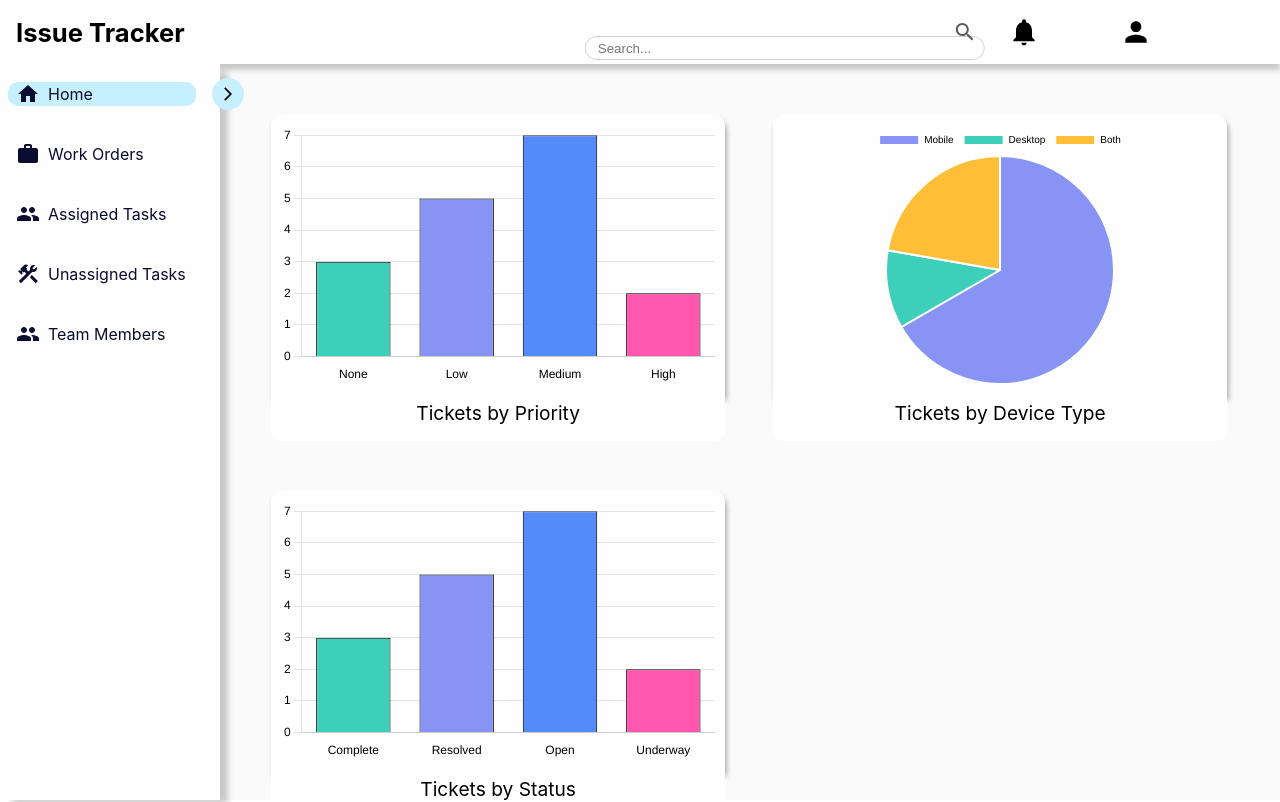
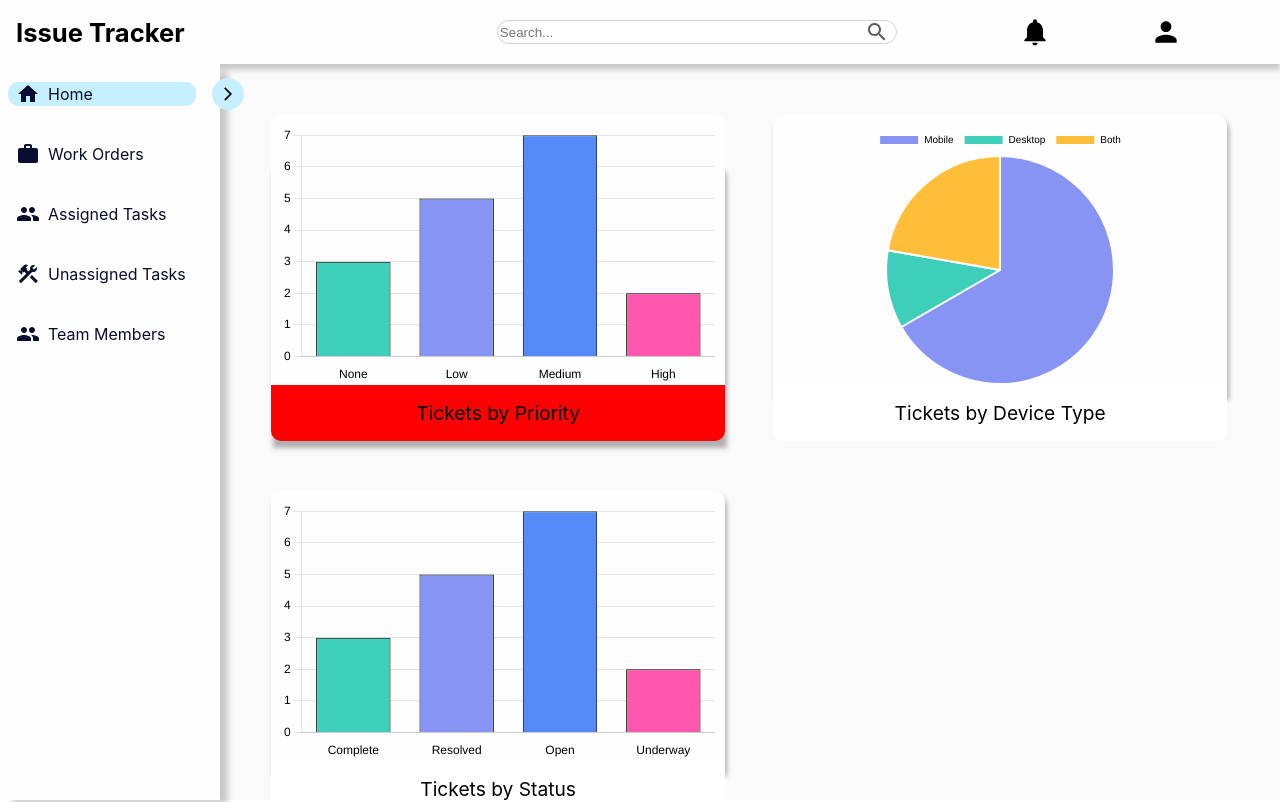
Before and after one commit to Theoryofrelativity1915/ProjectFlow, a React (Create React App) app in the folder frontend/: page / in a window 1280 px wide. Shown: the top 802 px of the page. Built offline with nearby package versions, Linux system fonts and the light colour scheme.

Commit message:
Auth complete

```diff
--- a/frontend/src/css/header.css
+++ b/frontend/src/css/header.css
@@ -1,42 +1,35 @@
 .navigation-bar{
     display: flex;
     justify-content: space-between;
+    height: 4rem;
     align-items: center;
-    height: 4rem;
     box-shadow: 0px 6px 5px rgba(0, 0, 0, 0.2);
     background-color: var(--background-color);
+}
+
+h1{
+    white-space: nowrap;
+    margin-left: 1rem;
+    font-size: clamp(1.25rem, 2vw, 3rem);
 }
 
 .navigation-list{
     display: flex;
     justify-content: flex-end;
     align-items: center;
-    width: 100%;
-    height: 100%;
-    list-style-type: none;
+    width: 80%;
 }
+
 .navigation-list li{
     display: flex;
-    position: relative;
-    justify-content: center;
-}
-
-.navigation-list li:nth-child(2){
-    padding-right: 4rem;
-}
-
-.navigation-list li:last-child{
-    margin-right: 8rem;
+    align-items: center;
+    justify-content: flex-end;
+    margin-right: 10%;
+    padding: 0;
 }
 
 .search-bar{
-    display: flex;
-    position: relative;
-    justify-content: center;
-    align-items: center;
-    padding-right: clamp(1rem, 3rem, 5rem);
-    translate: 6vw;
-    width: 40vw;
+    min-width: max(220px, 25%);
 }
 
 .search-bar .icon{
@@ -48,42 +41,25 @@
     transition: color var(--animation-timing);
 }
 
-.search-bar .icon:hover{
-    color: black;
-    transition: color var(--animation-timing);
-}
-
 .search-bar input{
+    margin: 0;
     width: clamp(40px, 45vw, 400px);
-
     height: 1.5rem;
     border: 1px solid rgb(209, 209, 209);
     border-radius: 16px;
 }
-
-.search-bar input:first-child{
-    padding-left: .75rem;
+.search-bar input:focus{
+    outline: 1px solid var(--accent-color);
+    color: black;
 }
 
-.search-bar input:focus{
-    outline: 1px solid var(--accent-color);
-}
 
-h1{
-    white-space: nowrap;
-    margin-left: 1rem;
-    margin-right: 1rem;
-    font-size: clamp(1.25rem, 2vw, 3rem);
-}
-
-@media only screen and (max-width: 529px){
+@media only screen and (max-width: 600px){
     .navigation-list li:nth-child(2),
     .navigation-list li:nth-child(3){
         display: none;
     }
     .search-bar{
         padding-right: 10px;
-        translate: -23vw;
-        width: 90vw;
     }
 }
--- a/frontend/src/css/home.css
+++ b/frontend/src/css/home.css
@@ -32,12 +32,23 @@
     width: 30%;
     height: 280px;
     border-radius: 10px 10px 0 0;
-    box-shadow: 2px 5px 5px rgba(0, 0, 0, 0.3);
+    box-shadow: 2px calc(5px + 3rem) 5px rgba(0, 0, 0, 0.3);
     background-color: var(--background-color);
+    align-items: center;
+}
+
+section{
+    display: flex;
+    justify-content: center;
+    background-color: red;
+    width: calc(100% + 20px);
+    font-size: larger;
+    padding: 1rem;
+    border-radius: 0 0 10px 10px;
 }
 
 
-.one::after,
+/* .one::after, */
 .two::after,
 .three::after,
 .four::after,
@@ -52,9 +63,9 @@
     border-radius: 0 0 10px 10px;
     background-color: white;
 }
-.one::after{
+/* .one::after{
     content: "Tickets by Priority";
-}
+} */
 .two::after{
     content: "Tickets by Device Type";
 }
--- a/frontend/src/pages/Home.js
+++ b/frontend/src/pages/Home.js
@@ -6,11 +6,9 @@ import barChartData from './data/barChartData';
 import pieChartData from './data/pieChartData';
 import lineChartData from './data/lineChartData';
 import horizontalBarChartData from './data/horizontalBarChartData';
-import doughnutChartData from './data/bar2ChartData';
 import bar2ChartData from './data/bar2ChartData';
 import RequireAuth from '../components/RequireAuth';
-import Header from '../components/Header';
-import Sidebar from '../components/Sidebar';
+
 
 Chart.register(
   BarElement,
@@ -52,8 +50,6 @@ const horizontalBarOptions = horizontalBarChartData.options;
 const bar2Data = bar2ChartData.data;
 const bar2Options = bar2ChartData.options;
 
-console.log(lineOptions);
-
 function Home() {
   RequireAuth()
   return (
@@ -61,13 +57,13 @@ function Home() {
       <div className='one-three'>
         <div className='one'>
           <Bar data={bar1Data} options={bar1Options}/>
+          <section>Tickets by Priority</section>
         </div>
         <div className='two'>
           <Pie data={pieData} options={pieOptions}/>
         </div>
         <div className='three'>
           <Bar data={bar2Data} options={bar2Options} className='bar'/>
-
         </div>
       </div>
       <div className='four-five'>
--- a/frontend/src/pages/Login.js
+++ b/frontend/src/pages/Login.js
@@ -10,12 +10,21 @@ function Login() {
             <div className='login-card-content'>
                 <section className='title'>Issue Tracker</section>
                 <section>Log into your account here</section>
-                <input type='username' placeholder='Username'></input>
-                <input type='password' placeholder='Password'></input>
+                <input type='username' placeholder='Username'/>
+                <input type='password' placeholder='Password'/>
                 <section>Sign in as Demo</section>
-                <button className='login-btn'>Login</button>
-                <button className='google-btn'><img src={google}></img>Login with Google</button>
-                <button className='github-btn'><img src={github}></img><section>Login with Github</section></button>
+                <button className='login-btn'>
+                  Login</button>
+                <button className='google-btn'>
+                  <img src={google}/>
+                  Login with Google
+                </button>
+                <button className='github-btn'>
+                  <img src={github}/>
+                  <section>
+                    Login with Github
+                  </section>
+                </button>
             </div>
         </div>
     </div>
```
Also changed, not shown: frontend/src/App.js (indentation only). Lines whose indentation alone changed are shown as unchanged.
